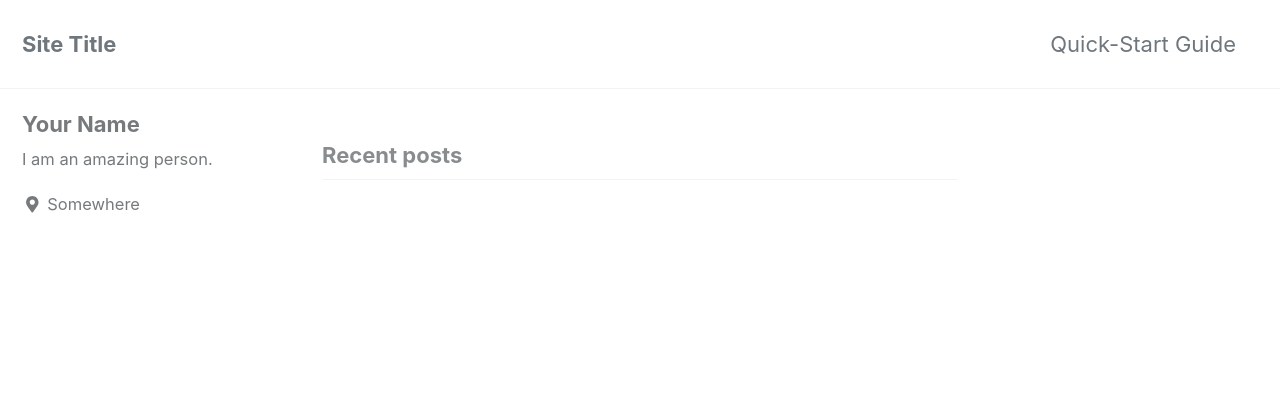
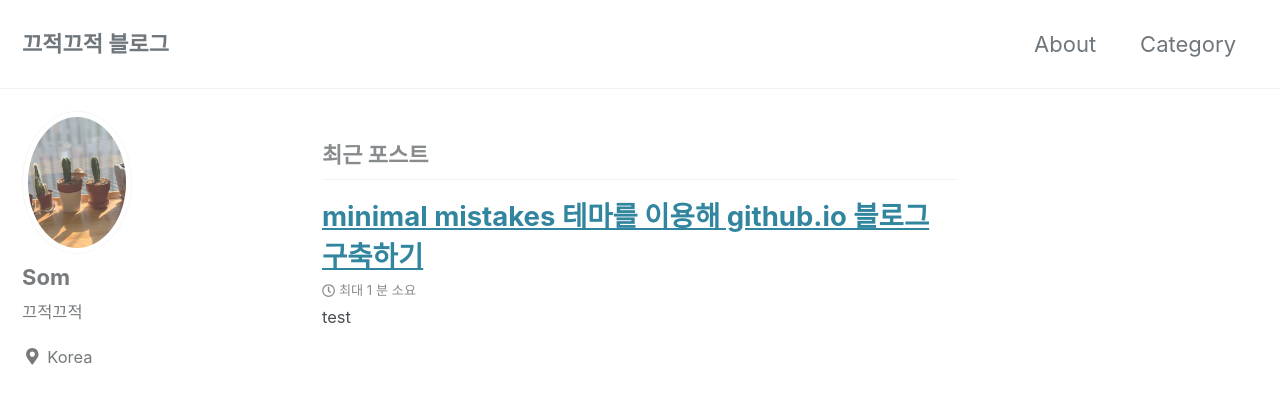
Before and after one commit to Dasom2d/Dasom2d.github.io, a Jekyll site: the page built from index.html, in a window 1280 px wide and 900 px high. Shown: the top 404 px of the window. Built offline with Jekyll 4.4.1, drawn with Linux system fonts in a browser that asks for light colours; cached includes are drawn as plain includes; the list of posts is cut into pages by our own code; some of the changed text lies outside the part shown.

Commit message:
initial setup

```diff
--- a/Gemfile
+++ b/Gemfile
@@ -1,2 +1,4 @@
 source "https://rubygems.org"
-gemspec
+
+gem "jekyll", "~> 3.5"
+gem "minimal-mistakes-jekyll"
--- a/_config.yml
+++ b/_config.yml
@@ -15,10 +15,10 @@
 minimal_mistakes_skin    : "default" # "air", "aqua", "contrast", "dark", "dirt", "neon", "mint", "plum", "sunrise"
 
 # Site Settings
-locale                   : "en-US"
-title                    : "Site Title"
+locale                   : "ko"
+title                    : "끄적끄적 블로그"
 title_separator          : "-"
-name                     : "Your Name"
+name                     : "som"
 description              : "An amazing website."
 url                      : # the base hostname & protocol for your site e.g. "https://mmistakes.github.io"
 baseurl                  : # the subpath of your site, e.g. "/blog"
@@ -106,15 +106,15 @@ analytics:
 
 # Site Author
 author:
-  name             : "Your Name"
-  avatar           : # path of avatar image, e.g. "/assets/images/bio-photo.jpg"
-  bio              : "I am an amazing person."
-  location         : "Somewhere"
+  name             : "Som"
+  avatar           : "/assets/images/blog-cover.png"
+  bio              : "끄적끄적"
+  location         : "Korea"
   email            :
   links:
     - label: "Email"
       icon: "fas fa-fw fa-envelope-square"
-      # url: mailto:your.name@email.com
+      # url: dasom2d@email.com
     - label: "Website"
       icon: "fas fa-fw fa-link"
       # url: "https://your-website.com"
@@ -293,3 +293,9 @@ defaults:
       comments: # true
       share: true
       related: true
+  - scope:
+      path: "_pages"
+      type: pages
+    values:
+      layout: single
+      author_profile: true
--- a/_data/navigation.yml
+++ b/_data/navigation.yml
@@ -1,12 +1,6 @@
 # main links
 main:
-  - title: "Quick-Start Guide"
-    url: https://mmistakes.github.io/minimal-mistakes/docs/quick-start-guide/
-  # - title: "About"
-  #   url: https://mmistakes.github.io/minimal-mistakes/about/
-  # - title: "Sample Posts"
-  #   url: /year-archive/
-  # - title: "Sample Collections"
-  #   url: /collection-archive/
-  # - title: "Sitemap"
-  #   url: /sitemap/
+  - title: "About" # 네비게이션 바에 표시 되는 이름
+    url: "/about/" # 클릭시 이동할 URL
+  - title: "Category"
+    url: /categories/
--- /dev/null
+++ b/_posts/2019-02-28-helloWorld.md
@@ -0,0 +1,10 @@
+---
+title: "minimal mistakes 테마를 이용해 github.io 블로그 구축하기"
+categories:
+  - blogging
+last_modified_at: 2018-07-01T13:00:00+09:00
+toc: true
+---
+
+
+test
```
Also changed, not shown: _pages/404.md (added, +15 -0 lines), _pages/about.md (added, +61 -0 lines), _pages/category-archive.md (added, +6 -0 lines), _pages/tag-archive.md (added, +6 -0 lines), assets/images/blog-cover.png (added), assets/images/mm-layout-archive.png (added), assets/images/mm-layout-single-meta.png (added), assets/images/mm-layout-splash.png (added), 2 other files.
